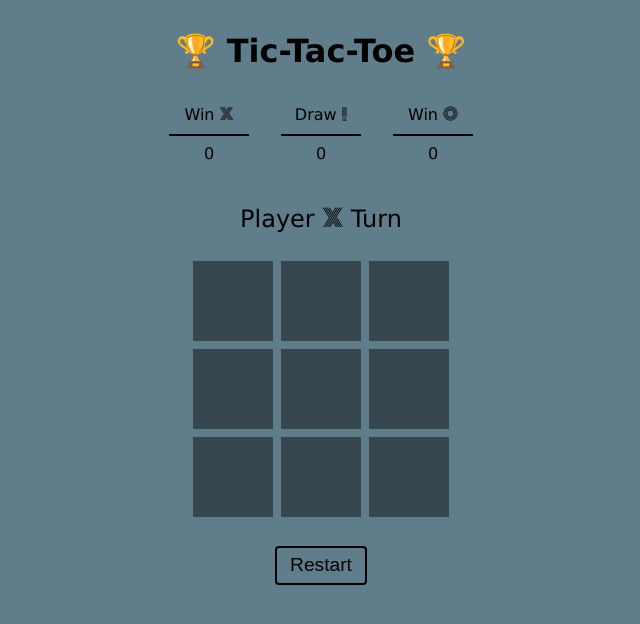
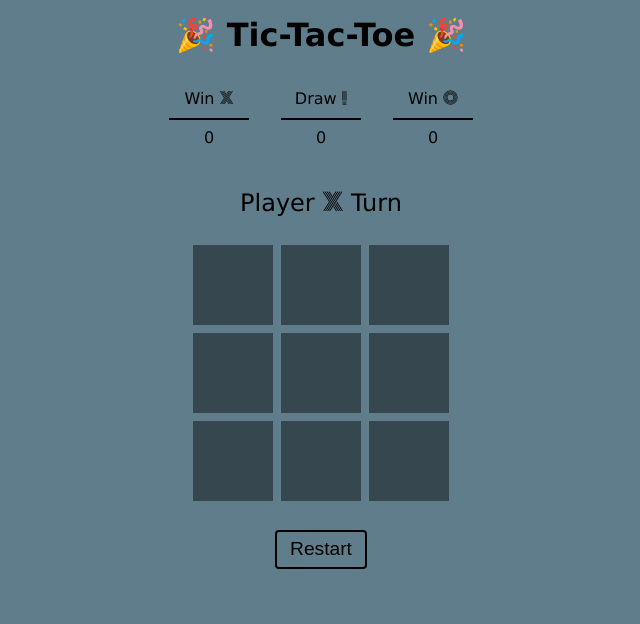
Before and after one commit to k26rahul/Tic-Tac-Toe-Vanilla-JS, a plain HTML site: page index.html in a window 1280 px wide. Shown: the whole page, without its empty margins (319-959 px from the left). Drawn offline with Linux system fonts and the light colour scheme.

Commit message:
Layout changes

```diff
--- a/index.html
+++ b/index.html
@@ -24,7 +24,7 @@
   </head>
   <body>
     <main class="game-container vertical-stack">
-      <h1 class="game-title">🏆 Tic-Tac-Toe 🏆</h1>
+      <h1 class="game-title">🎉 Tic-Tac-Toe 🎉</h1>
 
       <section class="game-score horizontal-stack">
         <div class="score-display X">
--- a/style.css
+++ b/style.css
@@ -38,10 +38,13 @@ body {
 }
 
 .game-container {
-  padding: 2rem;
+  padding: 1rem;
   display: flex;
   flex-direction: column;
   align-items: center;
+}
+
+.game-title {
 }
 
 .game-status {
```
